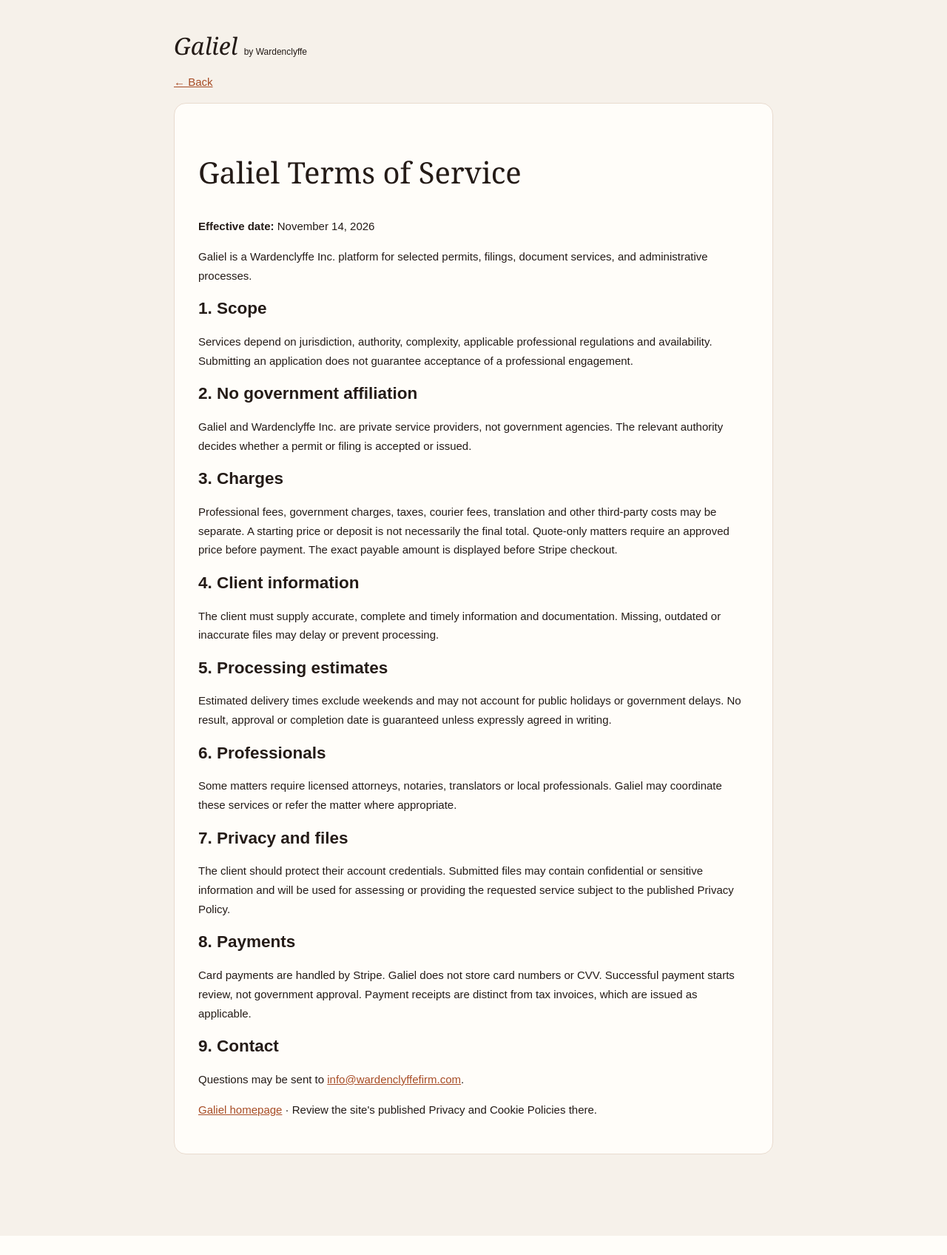
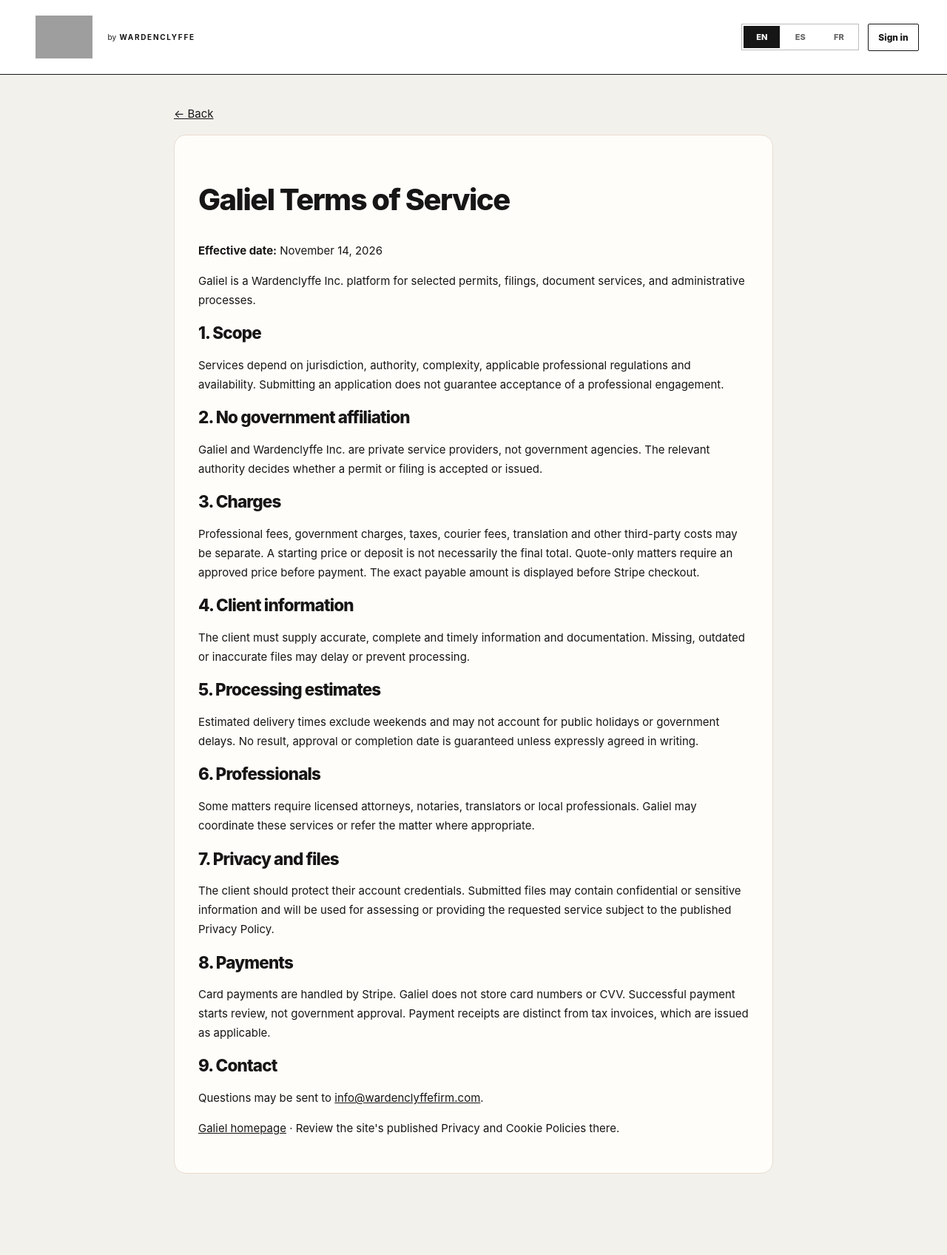
Before and after one commit to gfswardenclyffe/software_engineeringfall2026, a Django app: page /services/terms/ in a window 1280 px wide. Shown: the whole page at 74% size. Before the commit the page ends 1670 px from the top, so only its background shows below. Run offline with Django 5.2, Linux system fonts and the light colour scheme; grey boxes are pictures that could not be loaded.

Commit message:
Reuse canonical Galiel design and header in application_terms.html

```diff
--- a/portal/templates/portal/application_terms.html
+++ b/portal/templates/portal/application_terms.html
@@ -1,8 +1,9 @@
+{% load static %}
 <!doctype html><html lang="en"><head><meta charset="utf-8"><meta name="viewport" content="width=device-width,initial-scale=1"><title>Terms of service · Galiel</title><style>
 body{background:#f6f1ea;color:#241b17;font:15px Arial,sans-serif;margin:0}main{max-width:810px;margin:40px auto;padding:0 22px 70px}
 h1{font:normal 40px Georgia,serif}.brand{font:italic 32px Georgia,serif}.brand small{font:12px Arial}
 section{background:#fffdf9;border:1px solid #e9dbcf;border-radius:16px;padding:32px}p{line-height:1.72}a{color:#a74c25}
-</style></head><body><main><div class="brand">Galiel <small>by Wardenclyffe</small></div><p><a href="javascript:history.back()">← Back</a></p>
+</style><link rel="stylesheet" href="{% static 'portal/galiel-design.css' %}"><link rel="icon" href="{% static 'portal/galiel-signature.svg' %}" type="image/svg+xml"></head><body>{% include 'portal/_site_header.html' %}<main><p><a href="javascript:history.back()">← Back</a></p>
 <section><h1>Galiel Terms of Service</h1><p><strong>Effective date:</strong> November 14, 2026</p>
 <p>Galiel is a Wardenclyffe Inc. platform for selected permits, filings, document services, and administrative processes.</p>
 <h2>1. Scope</h2><p>Services depend on jurisdiction, authority, complexity, applicable professional regulations and availability. Submitting an application does not guarantee acceptance of a professional engagement.</p>
```
